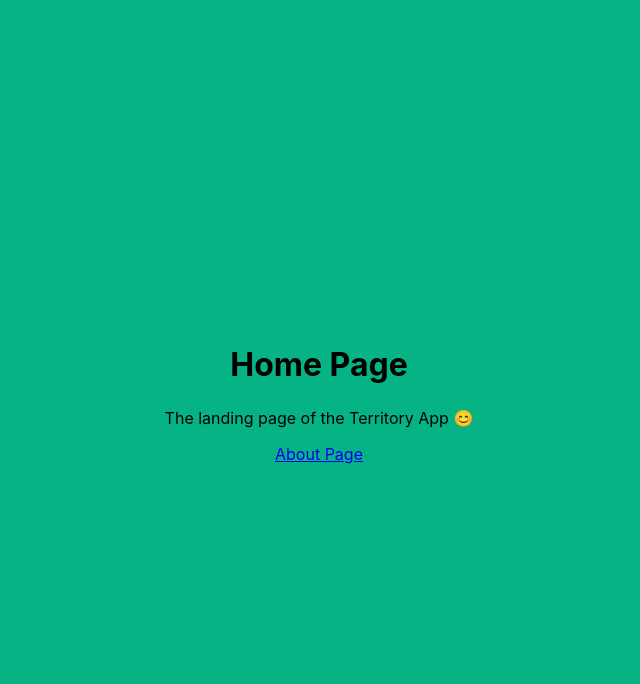
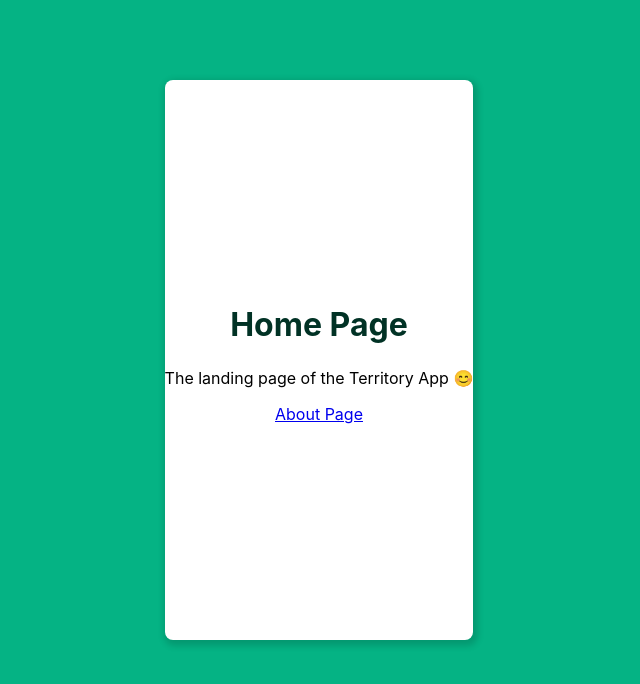
Before and after one commit to Ivcota/panama-territory-client, a React (Create React App) app: page / in a window 1280 px wide. Shown: the top 684 px of the page, without its empty margins (321-961 px from the left). Built offline with nearby package versions, Linux system fonts and the light colour scheme.

Commit message:
Added InputCard

```diff
--- a/src/Components/Cards/InputCard.tsx
+++ b/src/Components/Cards/InputCard.tsx
@@ -2,10 +2,14 @@ import React from 'react';
 
 import styles from '../Styles/InputCard.module.css';
 
-const InputCard: React.FC = (props) => {
+interface Props {
+  className?: string;
+}
+
+const InputCard: React.FC<Props> = (props) => {
   return (
-    <div className={styles.inputCard}>
-      <div></div>
+    <div className={`${props.className} ${styles.inputCard}`}>
+      {props.children}
     </div>
   );
 };
--- a/src/Components/Home.tsx
+++ b/src/Components/Home.tsx
@@ -1,13 +1,16 @@
 import React from 'react';
 import { Link } from 'react-router-dom';
+import InputCard from './Cards/InputCard';
 import styles from './Styles/Home.module.css';
 
 const Home = () => {
   return (
     <div className={styles.home}>
-      <h1>Home Page</h1>
-      <p>The landing page of the Territory App 😊</p>
-      <Link to="/about">About Page</Link>
+      <InputCard className={styles.login}>
+        <h1>Home Page</h1>
+        <p>The landing page of the Territory App 😊</p>
+        <Link to="/about">About Page</Link>
+      </InputCard>
     </div>
   );
 };
--- a/src/Components/Styles/Home.module.css
+++ b/src/Components/Styles/Home.module.css
@@ -9,6 +9,7 @@
   height: 100vh;
 }
 
-.home h1 {
+.login h1 {
   margin: 0.5rem 0;
+  color: var(--text1);
 }
--- a/src/Components/Styles/InputCard.module.css
+++ b/src/Components/Styles/InputCard.module.css
@@ -1,5 +1,14 @@
 @import './vars.css';
 
 .inputCard {
-  background-color: var(--color1-light);
+  height: 70vh;
+  margin-bottom: 5rem;
+  background-color: var(--white);
+  border-radius: 0.5rem;
+  display: flex;
+  flex-direction: column;
+  justify-content: center;
+  align-items: center;
+  -webkit-box-shadow: 2px 3px 6px 3px rgba(0, 0, 0, 0.15);
+  box-shadow: 2px 3px 6px 3px rgba(0, 0, 0, 0.15);
 }
--- a/src/Components/Styles/vars.css
+++ b/src/Components/Styles/vars.css
@@ -77,6 +77,8 @@ html {
   --text2: var(--text2-light);
 
   --text3: var(--text3-light);
+
+  --white: #fff;
 
   --color1: var(--color1-light);
 
```
